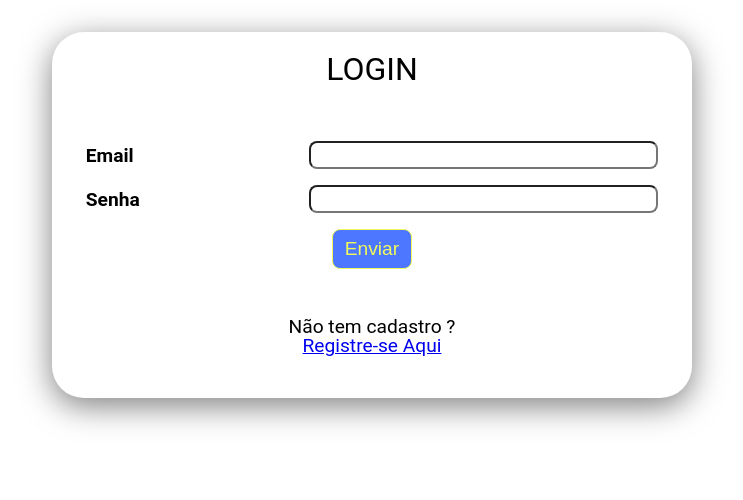
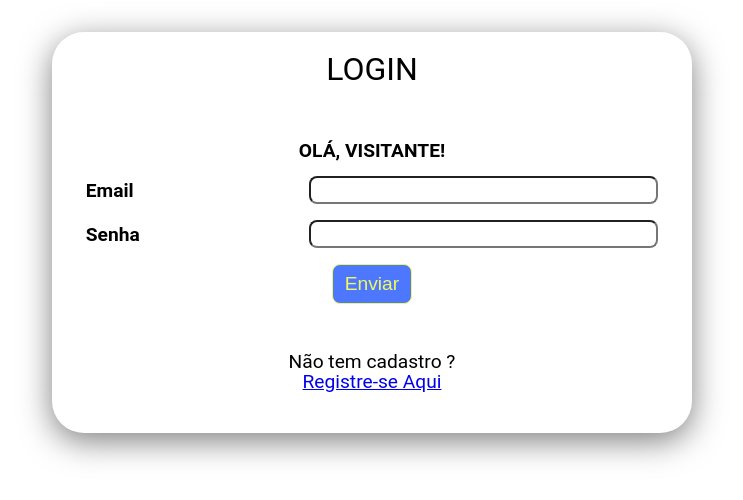
Before and after one commit to evisonpacheco/user-registration, an Angular app: page /login in a window 1280 px wide. Shown: the top 500 px of the page, without its empty margins (268-1011 px from the left). Built offline with nearby package versions, Linux system fonts and the light colour scheme.

Commit message:
update: adicionado mensagem 'olá, visitante!'

```diff
--- a/src/app/login/login.component.html
+++ b/src/app/login/login.component.html
@@ -2,7 +2,7 @@
     <h2 class="form__title">Login</h2>
 
       <div class="form-border">
-        <!-- <h2 class="form__subtitle">Escolha uma forma de Login</h2> -->
+        <h2 class="form__subtitle">Olá, visitante!</h2>
 
         <div class="form-field">
           <label class="form-field__label" for="email-login">Email</label>
```
